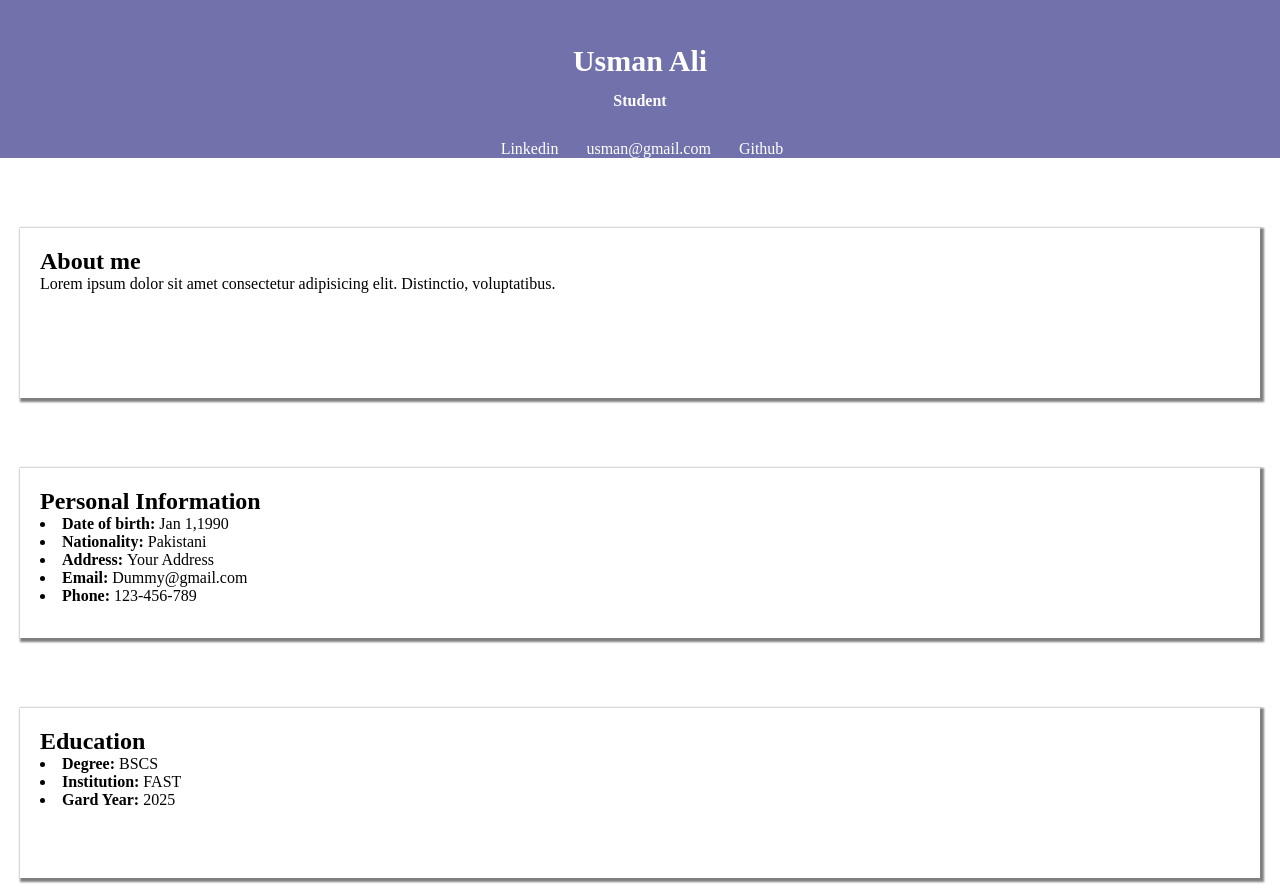
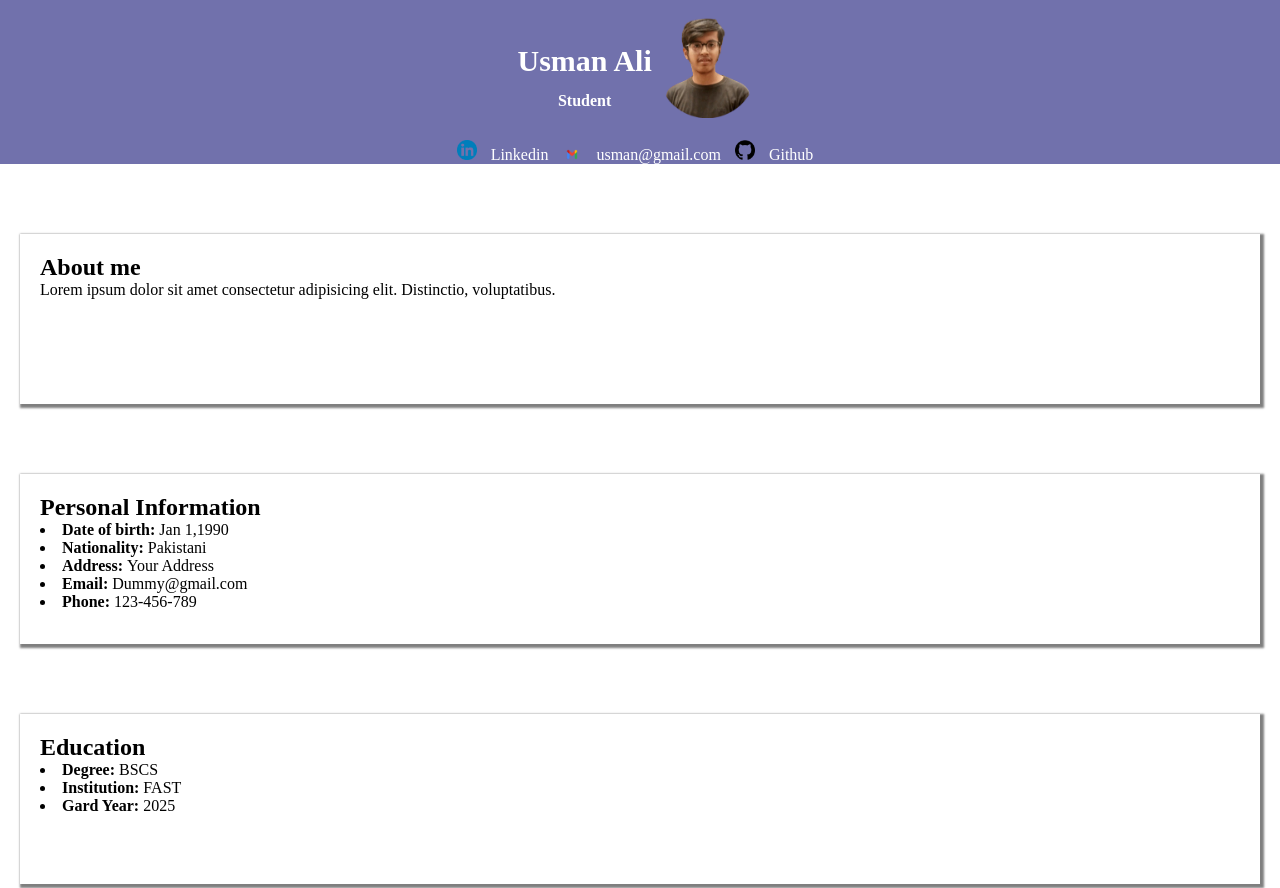
Before and after one commit to UsmanAli90/A1-PartB, a plain HTML site: page Task5/index.html in a window 1280 px wide. Shown: the top 888 px of the page. Drawn offline with Linux system fonts and the light colour scheme.

Commit message:
Task 5 Done

```diff
--- a/Task5/index.html
+++ b/Task5/index.html
@@ -15,15 +15,15 @@
             <h4>Student</h4>
         </div>
         <div class="nav-img">
-            <img src="images/my-removebg-preview.png" alt="">
+            <img src="/A1-PartB/images/my-removebg-preview.png" alt="">
         </div>
     </div>
     <div class="nav-links">
-        <img src="images/LinkedIn_icon_circle.svg-removebg-preview.png" alt="">
+        <img src="/A1-PartB/images/LinkedIn_icon_circle.svg-removebg-preview.png" alt="">
         <a href="https://www.linkedin.com/in/muhammad-usman-ali-294701242/" target="_blank">Linkedin</a>
-        <img src="images/Gmail-logo.png" alt="">
+        <img src="/A1-PartB/images/Gmail-logo.png" alt="">
         <a href="mailto:usmanmanagement23@gmail.com">usman@gmail.com</a>
-        <img src="images/github.png" alt="">
+        <img src="/A1-PartB/images/github.png" alt="">
         <a href="https://github.com/UsmanAli90" target="_blank">Github</a>
     </div>
 
```
